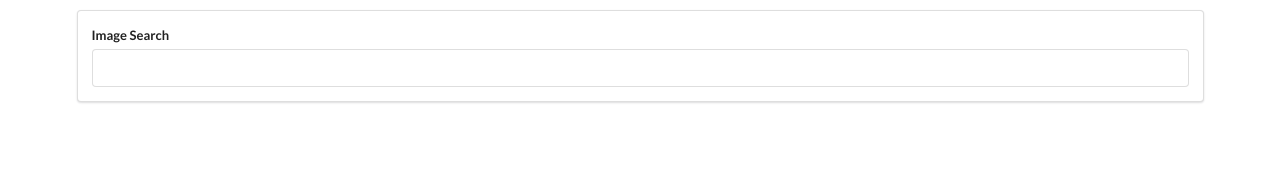
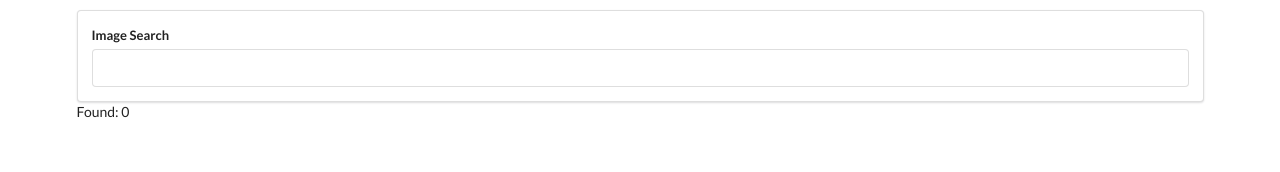
Before and after one commit to Choco0914/Handleing-User-input, a React (Create React App) app: page / in a window 1280 px wide. Shown: the top 172 px of the page. Built offline with nearby package versions, Linux system fonts and the light colour scheme.

Commit message:
Binding Callbacks using Arrow Function

```diff
--- a/src/components/App.js
+++ b/src/components/App.js
@@ -3,17 +3,21 @@ import SearchBar from "./SearchBar";
 import { getPhoto } from "./api";
 
 class App extends React.Component {
-  async onSearchSubmit(term) {
+  state = { images: [] };
+
+  onSearchSubmit = async term => {
     const {
       data: { results }
     } = await getPhoto(term);
-    console.log(results);
-  }
+    this.setState({ images: results });
+  };
 
   render() {
+    const images = this.state.images;
     return (
       <div className="ui container" style={{ marginTop: "10px" }}>
         <SearchBar onSubmit={this.onSearchSubmit} />
+        Found: {images.length}
       </div>
     );
   }
```
Also changed, not shown: 1 other file (tests, documents, lock files or other folders).
